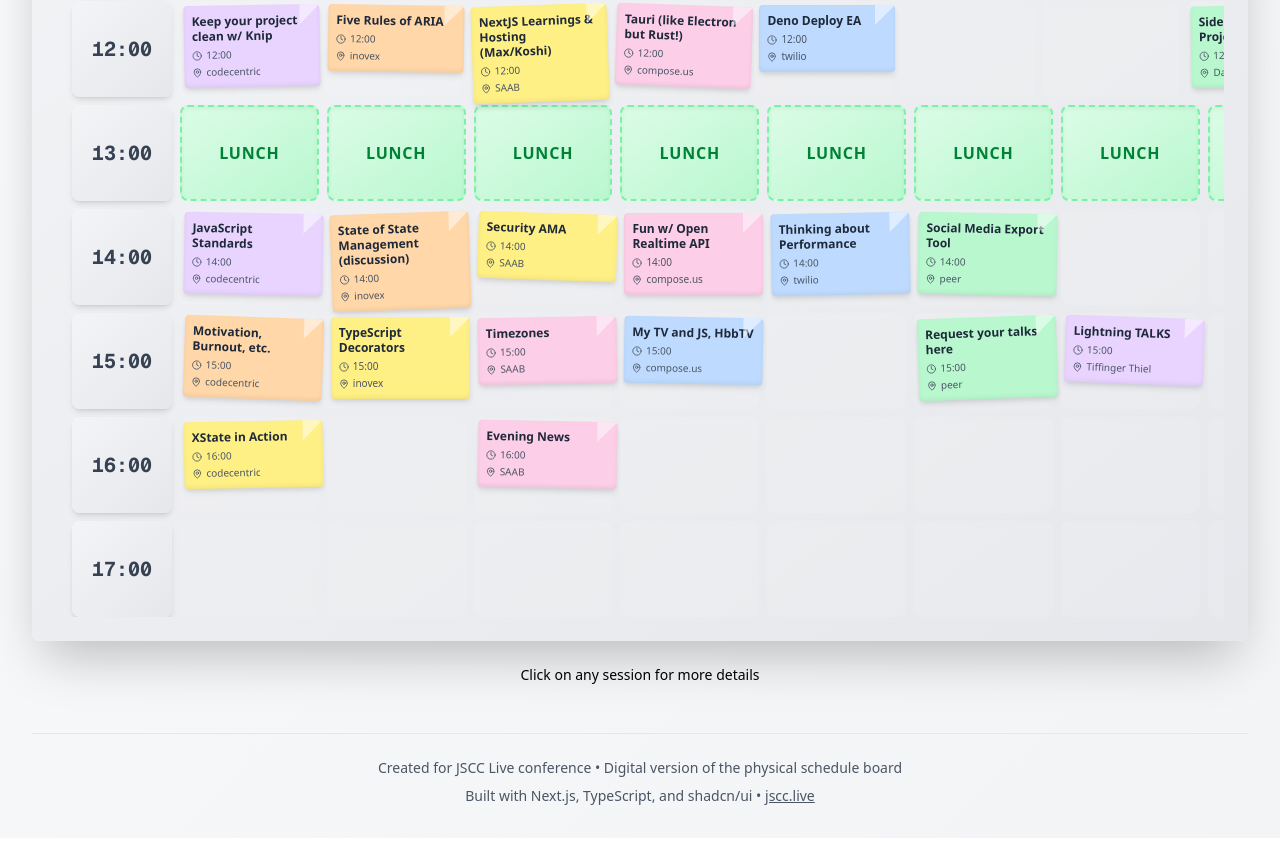
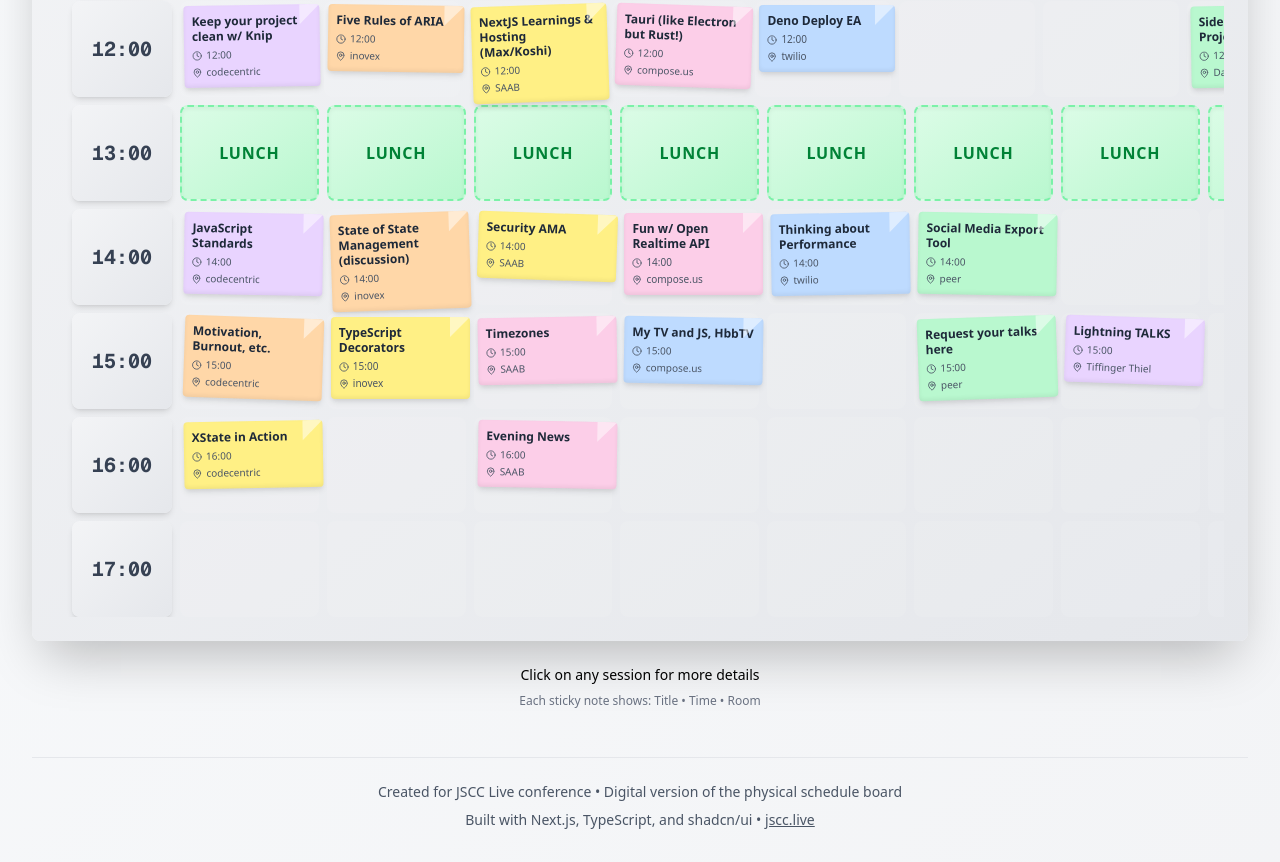
Before and after one commit to alm-engineering/jscc-live, a Next.js app: page / in a window 1280 px wide. Shown: the part 466-1328 px from the top of the page. Before the commit the page ends 1304 px from the top, so only its background shows below. Built offline with nearby package versions, Linux system fonts and the light colour scheme.

Commit message:
Add info about sticky note content

```diff
--- a/components/ScheduleBoard.tsx
+++ b/components/ScheduleBoard.tsx
@@ -122,8 +122,11 @@
       </div>
 
       {/* Footer */}
-      <div className="text-center text-sm text-muted-foreground">
+      <div className="text-center text-sm text-muted-foreground space-y-2">
         <p>Click on any session for more details</p>
+        <p className="text-xs text-gray-500 dark:text-gray-400">
+          Each sticky note shows: Title • Time • Room
+        </p>
       </div>
 
       {/* Session Modal */}
```
